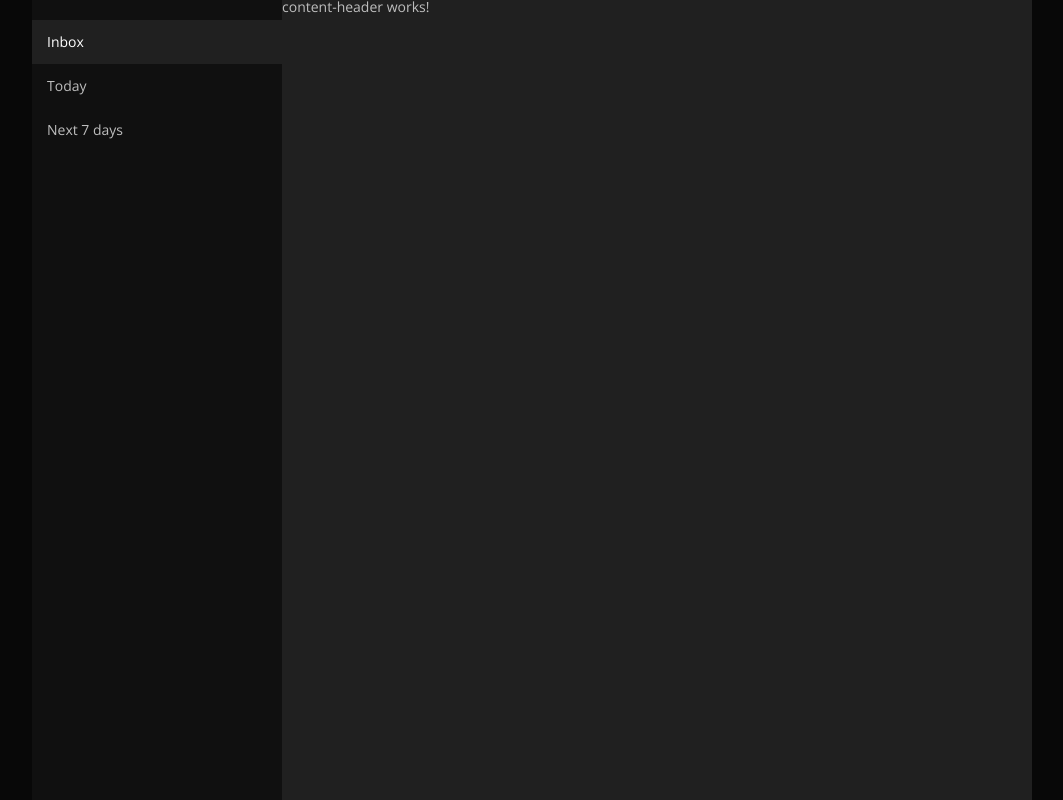
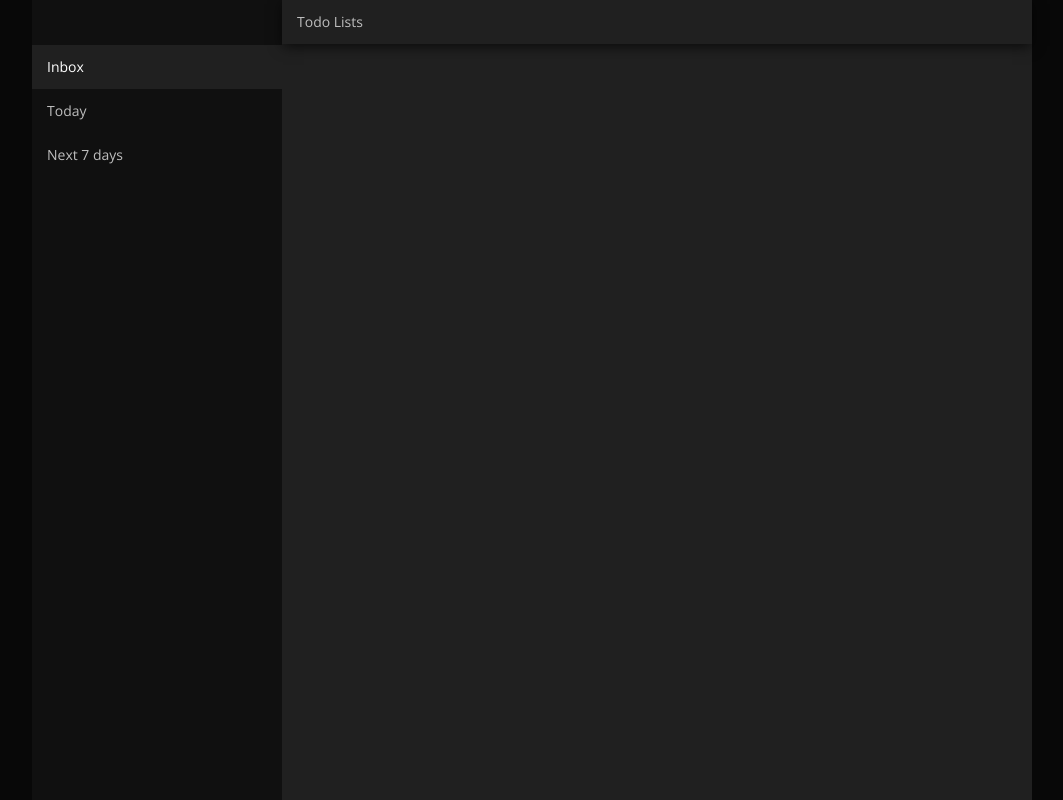
Before and after one commit to rajnishcoder/todoApp, an Angular app: page / in a window 1280 px wide. Shown: the whole page, without its empty margins (108-1171 px from the left). Built offline with nearby package versions, Linux system fonts and the light colour scheme.

Commit message:
Header UI done

```diff
--- a/src/app/common/css/common.scss
+++ b/src/app/common/css/common.scss
@@ -41,6 +41,9 @@ time, mark, audio, video {
 article, aside, details, figcaption, figure,
 footer, header, hgroup, menu, nav, section {
 	display: block;
+}
+* {
+	box-sizing: border-box;
 }
 body {
 	line-height: 1;
--- a/src/app/components/content-header/content-header.component.html
+++ b/src/app/components/content-header/content-header.component.html
@@ -1,3 +1,3 @@
-<p>
-  content-header works!
-</p>
+<div class="cHeaderMain">
+  Todo Lists
+</div>
--- a/src/app/components/content-header/content-header.component.scss
+++ b/src/app/components/content-header/content-header.component.scss
@@ -0,0 +1,11 @@
+@import "../../common/css/common.scss";
+.cHeaderMain
+        {
+            width: 100%;
+            float: left;
+            padding: 15px;
+            background-color: $black3;
+            -webkit-box-shadow: 0px 3px 13px -1px rgba(0, 0, 0, 0.75);
+-moz-box-shadow: 0px 3px 13px -1px rgba(0, 0, 0, 0.75);
+box-shadow: 0px 3px 13px -1px rgba(0, 0, 0, 0.75);
+        }
--- a/src/app/components/leftbar/leftbar.component.scss
+++ b/src/app/components/leftbar/leftbar.component.scss
@@ -9,7 +9,7 @@
 .sideMenuWrap {
     width: 100%;
     float: left;
-    margin-top: 20px;
+    margin-top: 45px;
 }
 .sideMenuWrap li{
     width: 100%;
```
